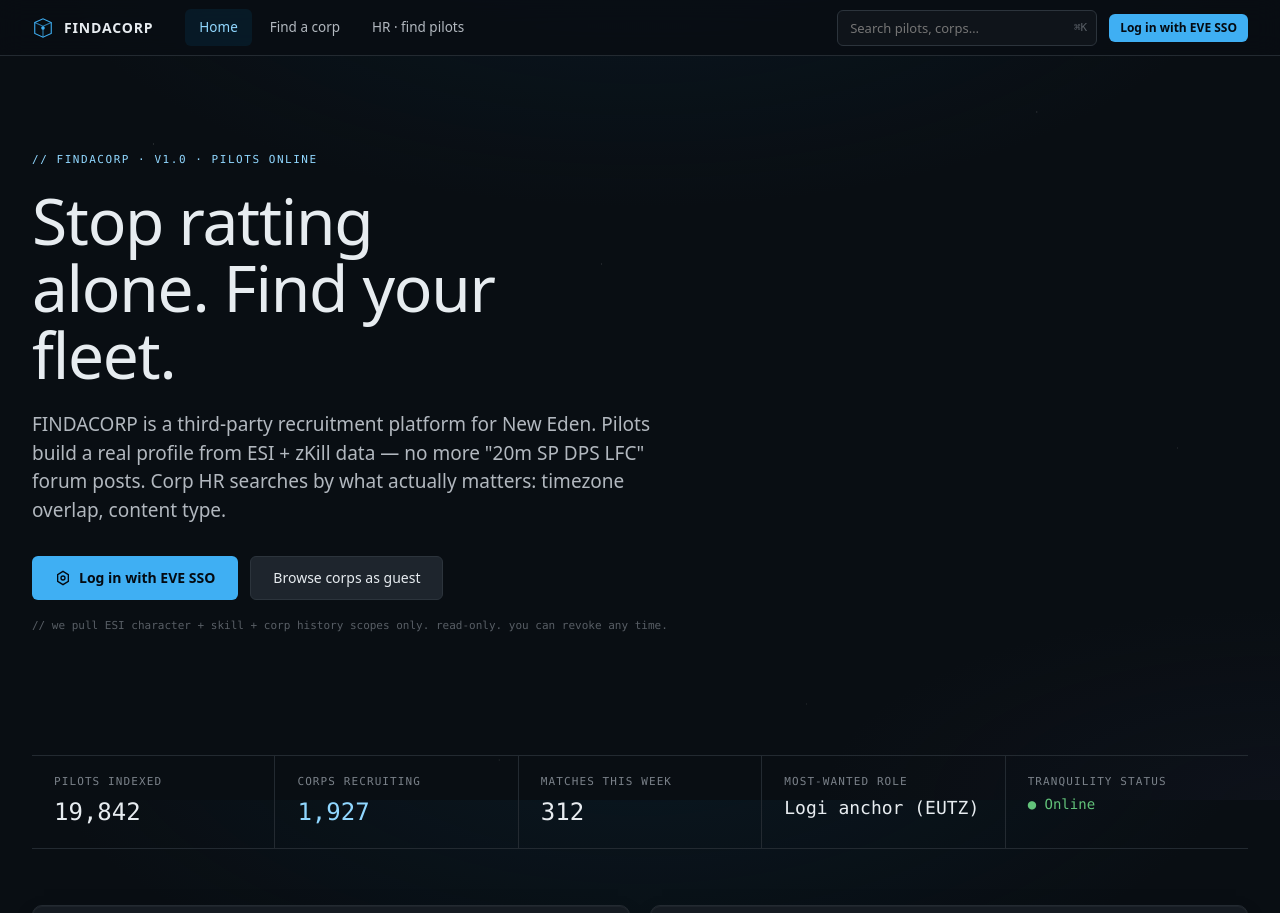
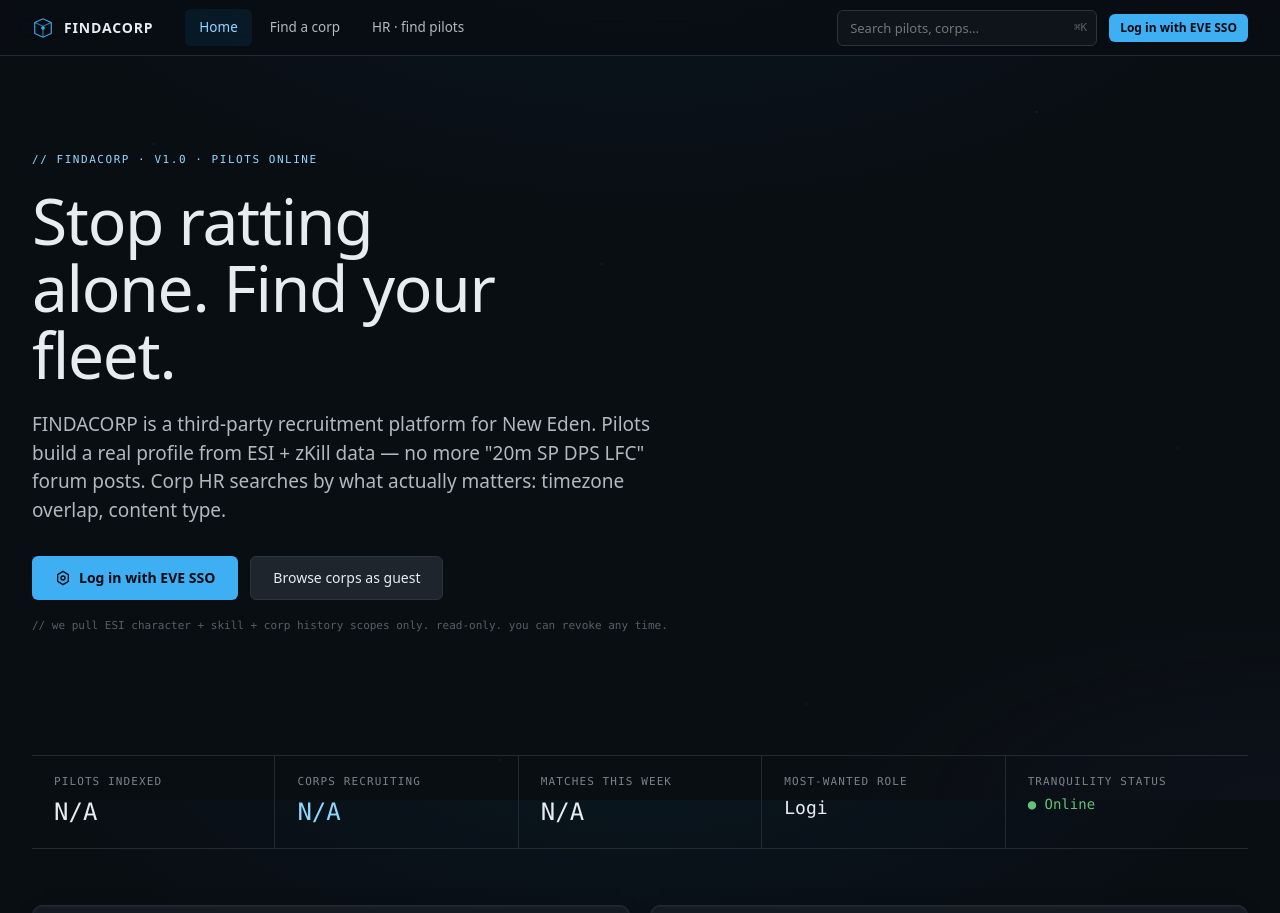
Before and after one commit to blinddreamer/findacorp, a React (Vite) app in the folder frontend/: page / in a window 1280 px wide. Shown: the top 913 px of the page. Built offline with nearby package versions, Linux system fonts and the light colour scheme.

Commit message:
them edits

```diff
--- a/frontend/src/screens/LandingScreen.tsx
+++ b/frontend/src/screens/LandingScreen.tsx
@@ -36,10 +36,10 @@
       </section>
 
       <div className="ticker">
-        <div className="cell"><div className="k">Pilots indexed</div><div className="v">19,842</div></div>
-        <div className="cell"><div className="k">Corps recruiting</div><div className="v accent">1,927</div></div>
-        <div className="cell"><div className="k">Matches this week</div><div className="v">312</div></div>
-        <div className="cell"><div className="k">Most-wanted role</div><div className="v" style={{ fontSize: 18 }}>Logi anchor (EUTZ)</div></div>
+        <div className="cell"><div className="k">Pilots indexed</div><div className="v">N/A</div></div>
+        <div className="cell"><div className="k">Corps recruiting</div><div className="v accent">N/A</div></div>
+        <div className="cell"><div className="k">Matches this week</div><div className="v">N/A</div></div>
+        <div className="cell"><div className="k">Most-wanted role</div><div className="v" style={{ fontSize: 18 }}>Logi</div></div>
         <div className="cell"><div className="k">Tranquility status</div><div className="v" style={{ fontSize: 14, color: 'var(--good)' }}>● Online</div></div>
       </div>
 
```
